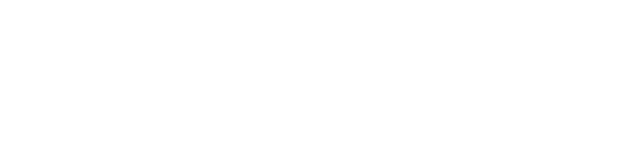
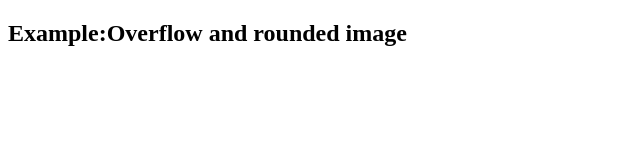
Before and after one commit to Soldizz/hw-30, a plain HTML site: page index.html in a window 1280 px wide. Shown: the whole page, without its empty margins (0-640 px from the left). Drawn offline with Linux system fonts and the light colour scheme.

Commit message:
Update index.html

```diff
--- a/index.html
+++ b/index.html
@@ -7,6 +7,12 @@
     <link rel="stylesheet" href="style.css">
 </head>
 <body>
+    <div class="overflow">
+        <h2>Example:Overflow and rounded image</h2>
 
+        <div class="box">
+            <img src="" alt="">
+        </div>
+    </div>
 </body>
 </html>
```
